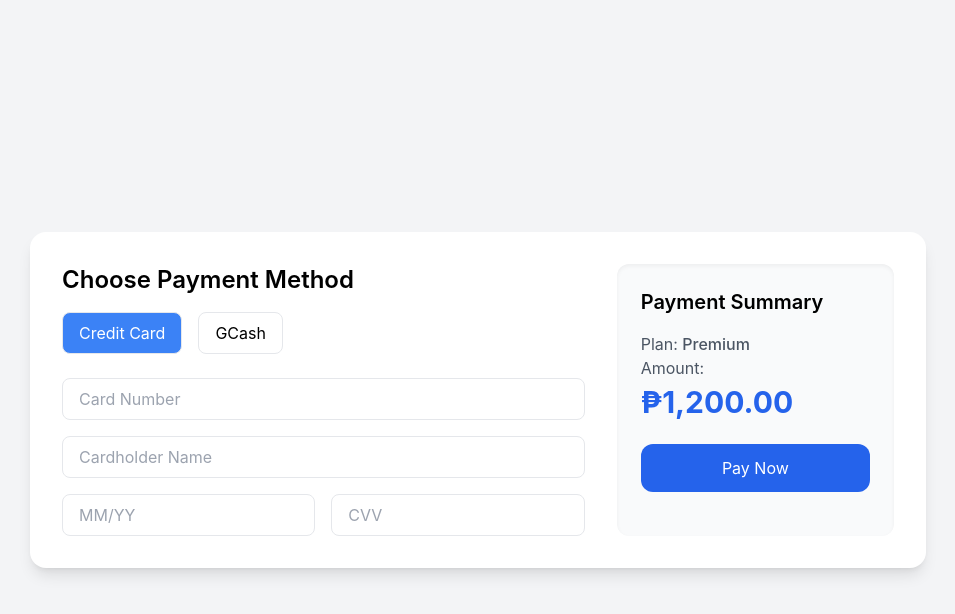
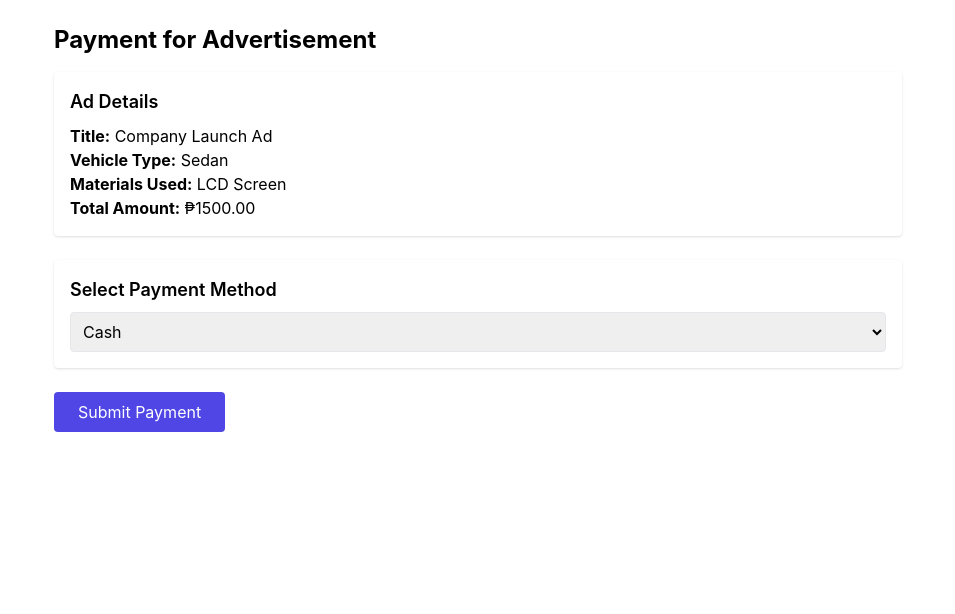
Before and after one commit to lracnaelg/Ads2Go-Client, a React (Create React App) app: page /payment in a window 1280 px wide. Shown: the top 614 px of the page, without its empty margins (162-1117 px from the left). Built offline with nearby package versions, Linux system fonts and the light colour scheme.

Commit message:
updated payment with validation

```diff
--- a/src/pages/USERS/Payment.tsx
+++ b/src/pages/USERS/Payment.tsx
@@ -1,84 +1,134 @@
 import React, { useState } from 'react';
 
 const Payment: React.FC = () => {
-  const [method, setMethod] = useState<'creditcard' | 'gcash'>('creditcard');
+  const [paymentType, setPaymentType] = useState<string>('cash');
+  const [amount] = useState<number>(1500);
+
+  const [cardDetails, setCardDetails] = useState({
+    number: '',
+    holder: '',
+    expiry: '',
+    cvv: ''
+  });
+
+  const [gcashNumber, setGcashNumber] = useState('');
+  const [errors, setErrors] = useState<string[]>([]);
+
+  const validateInputs = () => {
+    const errs: string[] = [];
+
+    if (paymentType === 'card') {
+      const cardNumberRegex = /^\d{16}$/;
+      const expiryRegex = /^(0[1-9]|1[0-2])\/\d{2}$/;
+      const cvvRegex = /^\d{3}$/;
+
+      if (!cardNumberRegex.test(cardDetails.number)) errs.push('Card number must be 16 digits.');
+      if (!cardDetails.holder.trim()) errs.push('Card holder name is required.');
+      if (!expiryRegex.test(cardDetails.expiry)) errs.push('Expiry must be in MM/YY format.');
+      if (!cvvRegex.test(cardDetails.cvv)) errs.push('CVV must be 3 digits.');
+    }
+
+    if (paymentType === 'gcash') {
+      const gcashRegex = /^(09|\+639)\d{9}$/;
+      if (!gcashRegex.test(gcashNumber)) errs.push('GCash number must be a valid 11-digit Philippine number.');
+    }
+
+    setErrors(errs);
+    return errs.length === 0;
+  };
+
+  const handleSubmit = () => {
+    if (!validateInputs()) return;
+    alert('Payment submitted successfully!');
+    // call backend here
+  };
 
   return (
-    <div className="min-h-screen bg-gray-100 p-6 flex justify-center items-center">
-      <div className="bg-white rounded-2xl shadow-lg p-8 w-full max-w-4xl flex flex-col md:flex-row gap-8">
+    <div className="max-w-4xl mx-auto p-6">
+      <h1 className="text-2xl font-bold mb-4">Payment for Advertisement</h1>
 
-        {/* Left: Payment Form */}
-        <div className="flex-1">
-          <h2 className="text-2xl font-semibold mb-4">Choose Payment Method</h2>
-
-          <div className="flex gap-4 mb-6">
-            <button
-              onClick={() => setMethod('creditcard')}
-              className={`px-4 py-2 rounded-lg border ${
-                method === 'creditcard' ? 'bg-blue-500 text-white' : 'bg-white text-black'
-              }`}
-            >
-              Credit Card
-            </button>
-            <button
-              onClick={() => setMethod('gcash')}
-              className={`px-4 py-2 rounded-lg border ${
-                method === 'gcash' ? 'bg-blue-500 text-white' : 'bg-white text-black'
-              }`}
-            >
-              GCash
-            </button>
+      <div className="bg-white p-4 rounded shadow mb-6">
+        <h2 className="text-lg font-semibold mb-2">Ad Details</h2>
+        <p><strong>Title:</strong> Company Launch Ad</p>
+        <p><strong>Vehicle Type:</strong> Sedan</p>
+        <p><strong>Materials Used:</strong> LCD Screen</p>
+        <p><strong>Total Amount:</strong> ₱{amount.toFixed(2)}</p>
       </div>
 
-          {method === 'creditcard' ? (
-            <div className="space-y-4">
+      <div className="bg-white p-4 rounded shadow mb-6">
+        <h2 className="text-lg font-semibold mb-2">Select Payment Method</h2>
+        <select
+          className="border p-2 rounded w-full"
+          value={paymentType}
+          onChange={(e) => setPaymentType(e.target.value)}
+        >
+          <option value="cash">Cash</option>
+          <option value="card">Card</option>
+          <option value="gcash">GCash</option>
+        </select>
+
+        {paymentType === 'card' && (
+          <div className="mt-4">
             <input
               type="text"
-                placeholder="Card Number"
-                className="w-full px-4 py-2 border rounded-lg"
+              placeholder="Card Number (16 digits)"
+              className="w-full p-2 border rounded mb-2"
+              value={cardDetails.number}
+              onChange={(e) => setCardDetails({ ...cardDetails, number: e.target.value })}
             />
             <input
               type="text"
-                placeholder="Cardholder Name"
-                className="w-full px-4 py-2 border rounded-lg"
-              />
-              <div className="flex gap-4">
-                <input
-                  type="text"
-                  placeholder="MM/YY"
-                  className="w-1/2 px-4 py-2 border rounded-lg"
+              placeholder="Card Holder"
+              className="w-full p-2 border rounded mb-2"
+              value={cardDetails.holder}
+              onChange={(e) => setCardDetails({ ...cardDetails, holder: e.target.value })}
             />
             <input
               type="text"
-                  placeholder="CVV"
-                  className="w-1/2 px-4 py-2 border rounded-lg"
+              placeholder="Expiry Date (MM/YY)"
+              className="w-full p-2 border rounded mb-2"
+              value={cardDetails.expiry}
+              onChange={(e) => setCardDetails({ ...cardDetails, expiry: e.target.value })}
+            />
+            <input
+              type="text"
+              placeholder="CVV (3 digits)"
+              className="w-full p-2 border rounded"
+              value={cardDetails.cvv}
+              onChange={(e) => setCardDetails({ ...cardDetails, cvv: e.target.value })}
             />
           </div>
-            </div>
-          ) : (
-            <div className="space-y-4">
+        )}
+
+        {paymentType === 'gcash' && (
+          <div className="mt-4">
             <input
               type="text"
-                placeholder="GCash Phone Number"
-                className="w-full px-4 py-2 border rounded-lg"
+              placeholder="GCash Mobile Number"
+              className="w-full p-2 border rounded"
+              value={gcashNumber}
+              onChange={(e) => setGcashNumber(e.target.value)}
             />
           </div>
         )}
       </div>
 
-        {/* Right: Summary */}
-        <div className="w-full md:w-1/3 bg-gray-50 p-6 rounded-xl shadow-inner">
-          <h3 className="text-xl font-semibold mb-4">Payment Summary</h3>
-          <div className="mb-6">
-            <p className="text-gray-600">Plan: <span className="font-medium">Premium</span></p>
-            <p className="text-gray-600">Amount:</p>
-            <h2 className="text-3xl font-bold text-blue-600 mt-1">₱1,200.00</h2>
+      {errors.length > 0 && (
+        <div className="bg-red-100 text-red-700 p-3 rounded mb-4">
+          <ul className="list-disc ml-5">
+            {errors.map((err, index) => (
+              <li key={index}>{err}</li>
+            ))}
+          </ul>
         </div>
-          <button className="w-full bg-blue-600 text-white py-3 rounded-xl hover:bg-blue-700">
-            Pay Now
+      )}
+
+      <button
+        onClick={handleSubmit}
+        className="bg-indigo-600 text-white px-6 py-2 rounded hover:bg-indigo-700 transition"
+      >
+        Submit Payment
       </button>
-        </div>
-      </div>
     </div>
   );
 };
```
Lines whose indentation alone changed are shown as unchanged.
